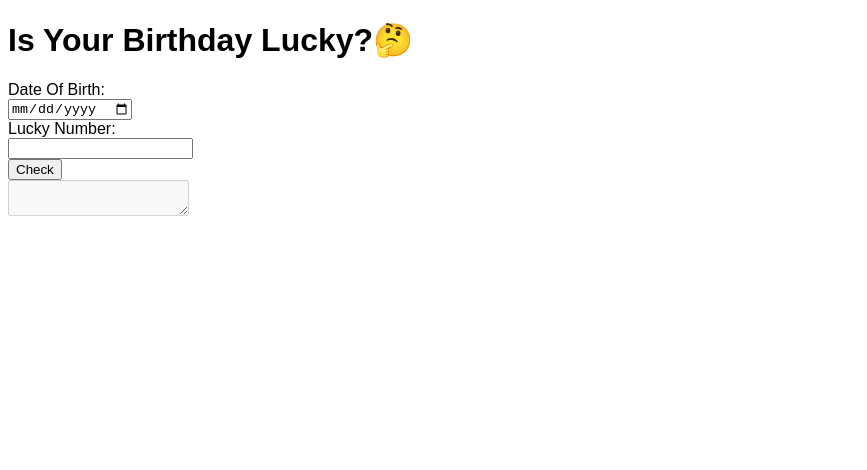
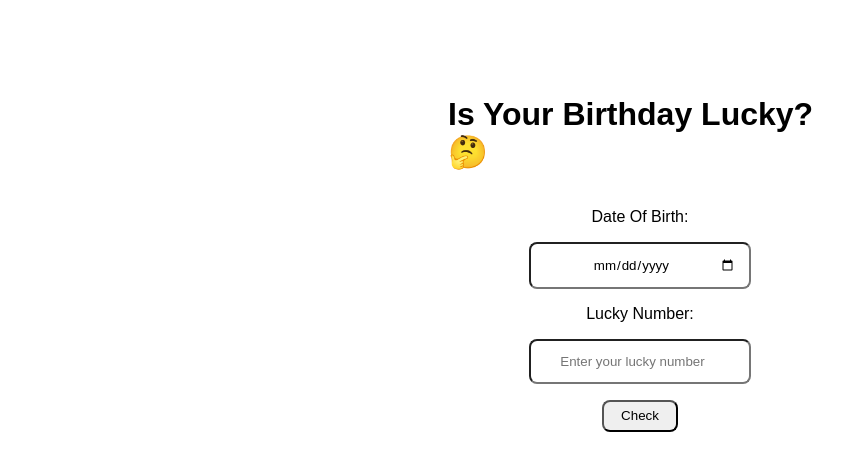
Before and after one commit to gayathri-kayapati/Is_Your_Birtbday_Lucky-, a plain HTML site: page index.html in a window 1280 px wide. Shown: the whole page, without its empty margins (0-867 px from the left). Drawn offline with Linux system fonts and the light colour scheme; a web font is replaced by a local one.

Commit message:
styles:added styles to input,process & output elements

```diff
--- a/index.html
+++ b/index.html
@@ -13,7 +13,11 @@
       <label>Date Of Birth:</label>
       <input id="date-of-birth" type="date" />
       <label>Lucky Number:</label>
-      <input id="lucky-number" type="number" />
+      <input
+        id="lucky-number"
+        type="number"
+        placeholder="Enter your lucky number"
+      />
       <button id="check-btn">Check</button>
       <textarea id="output" disabled></textarea>
     </div>
--- a/index.js
+++ b/index.js
@@ -2,6 +2,8 @@ var dateOfBirth = document.querySelector("#date-of-birth");
 var luckyNumber = document.querySelector("#lucky-number");
 var checkBtn = document.querySelector("#check-btn");
 var outputBox = document.querySelector("#output");
+
+outputBox.style.display = "none";
 
 function sumOfDateOfBirth() {
   var dobValue = dateOfBirth.value;
@@ -15,8 +17,10 @@ function sumOfDateOfBirth() {
 function isYourBirthdayLucky() {
   var sum = sumOfDateOfBirth();
   if (sum % luckyNumber.value === 0) {
+    outputBox.style.display = "block";
     outputBox.innerText = "Your birthday is lucky.";
   } else {
+    outputBox.style.display = "block";
     outputBox.innerText = "Your birthday is not lucky.";
   }
 }
--- a/styles.css
+++ b/styles.css
@@ -1,15 +1,31 @@
 @import url("https://fonts.googleapis.com/css2?family=Asul&family=Crimson+Text:wght@400;600&family=Dancing+Script:wght@400;600&family=Kalam:wght@300&family=Merriweather:wght@400;700&family=Montserrat:wght@400;600&family=Nunito+Sans:wght@300;600&family=Roboto:wght@300;700&family=Ubuntu:wght@300;400&display=swap");
-
+* {
+  font-family: "Asul", sans-serif;
+  border-radius: 0.5rem;
+  margin-top: 1rem;
+}
 body {
-  font-family: "Asul", sans-serif;
+  width: 30%;
+  margin: auto;
 }
-label {
-  display: block;
+.container {
+  display: flex;
+  flex-direction: column;
+  align-items: center;
+  margin-top: 4rem;
+}
+input {
+  width: 50%;
+  padding: 0.8rem;
+  text-align: center;
 }
 button {
-  font-family: "Asul", sans-serif;
-  display: block;
+  width: 20%;
+  height: 2rem;
 }
 textarea {
-  display: block;
+  width: 50%;
+  height: 4rem;
+  padding: 1rem;
+  font-size: 1.2rem;
 }
```
